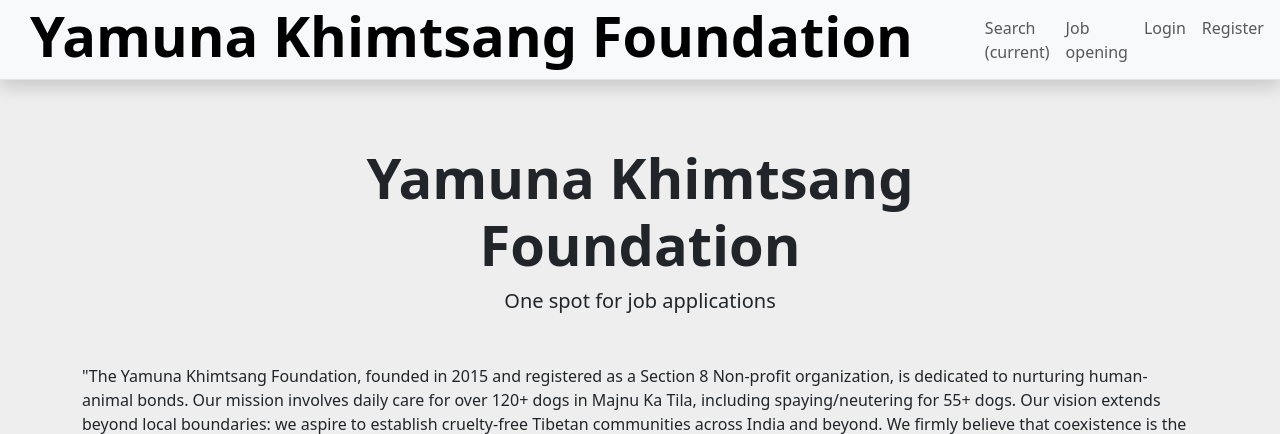
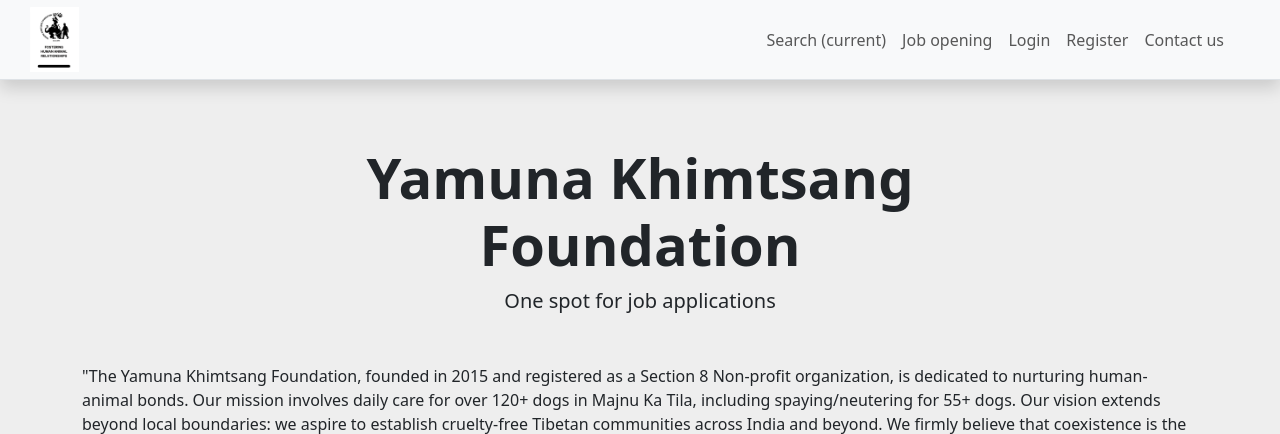
Before and after one commit to dhargyalla/Job-application-portal, a Flask app: page / in a window 1280 px wide. Shown: the top 434 px of the page. Run offline with Flask 3, Linux system fonts and the light colour scheme; some libraries are stand-ins or nearby versions.

Commit message:
added logo2

```diff
--- a/templates/header.html
+++ b/templates/header.html
@@ -3,8 +3,8 @@
 <header>
     <nav class="navbar navbar-expand-lg fixed-top navbar-light bg-light mb-3 border-bottom shadow">
         <a class="navbar-brand d-flex align-items-center" href="/">
-            <!--<img src="{{ url_for('static', filename='assets/images/logo.png') }}" alt="Logo" class="img-fluid"> -->
-            <h4 class="display-4 fw-bold"> Yamuna Khimtsang Foundation</h4>
+            <img src="{{ url_for('static', filename='assets/images/logo2.jpeg') }}" alt="Logo" class="img-fluid">
+
 
         </a>
         <button class="navbar-toggler" type="button" data-toggle="collapse" data-target="#navbarSupportedContent" aria-controls="navbarSupportedContent" aria-expanded="false" aria-label="Toggle navigation">
```
Also changed, not shown: static/assets/images/logo2.jpeg (added).
